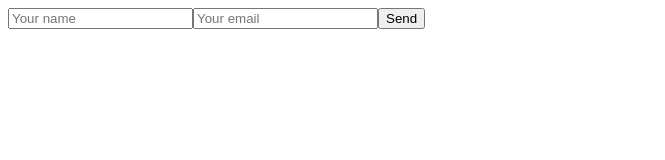
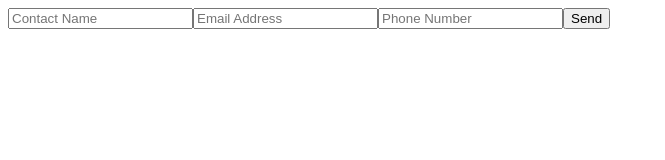
Before and after one commit to nazanin-bayati/gatsbylanding.github.io, a Gatsby site: page /formpage in a window 1280 px wide. Shown: the whole page, without its empty margins (0-665 px from the left). Built offline with nearby package versions, Linux system fonts and the light colour scheme; Gatsby itself is replaced by a stand-in of ours.

Commit message:
funa is added

```diff
--- a/gatsby-config.js
+++ b/gatsby-config.js
@@ -37,6 +37,14 @@ module.exports = {
         url: "https://api-eu-central-1.graphcms.com/v2/ckmxg89z4phuu01xrf8u826lr/master",
       },
     },
-
+      {
+          resolve: `gatsby-source-faunadb`,
+          options: {
+              // The secret for the key you're using to connect to your Fauna database.
+              // You can generate on of these in the "Security" tab of your Fauna Console.
+              secret: "fnAEGgqcdAACB0i9HYBytQHQFNSguTXBBpH99l1C",
+              size: 100
+          },
+      },
     ],
 }
--- a/package.json
+++ b/package.json
@@ -18,6 +18,7 @@
     "gatsby-plugin-google-analytics": "^3.1.0",
     "gatsby-plugin-google-gtag": "^3.1.0",
     "gatsby-plugin-hotjar": "^1.1.1",
+    "gatsby-source-faunadb": "^1.0.0",
     "gatsby-source-graphql": "^3.2.0",
     "react": "^17.0.1",
     "react-dom": "^17.0.1"
--- a/src/pages/formpage.js
+++ b/src/pages/formpage.js
@@ -3,10 +3,10 @@ import React from "react"
 const FormPage = () => {
     return (
         <div>
-            <form name="conta" method="POST" data-netlify="true">
-                <input name="name" placeholder="Your name" type="text"></input>
-                <input name="email" placeholder="Your email" type="email"></input>
-
+            <form name="freelancer_submission" method="POST" data-netlify="true">
+                <input name="contact_name" placeholder="Contact Name" type="text"></input>
+                <input name="email" placeholder="Email Address" type="email"></input>
+                <input name="phone number" placeholder="Phone Number" type="email"></input>
                 <button>Send</button>
             </form>
         </div>
```
Also changed, not shown: 1 other file.
